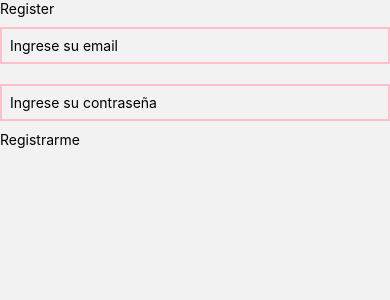
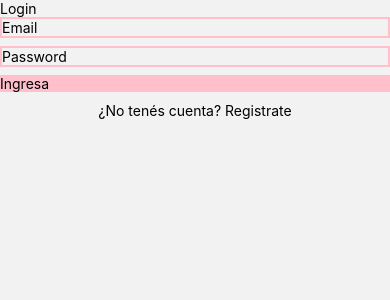
Before and after one commit to VilaMariano/ReactNative-PI, a React Native app in the folder ReactNative-PI/: screen /Login in a window 390 px wide. Shown: the top 300 px of the page. Built offline with nearby package versions, Linux system fonts and the light colour scheme.

Commit message:
esquelo de login

```diff
--- a/ReactNative-PI/package.json
+++ b/ReactNative-PI/package.json
@@ -15,6 +15,7 @@
     "@react-navigation/native-stack": "^7.3.13",
     "expo": "~53.0.9",
     "expo-status-bar": "~2.2.3",
+    "firebase": "^8.10.1",
     "react": "19.0.0",
     "react-dom": "19.0.0",
     "react-native": "0.79.2",
--- a/ReactNative-PI/src/navigation/StackNavigation.js
+++ b/ReactNative-PI/src/navigation/StackNavigation.js
@@ -5,11 +5,19 @@ import Feed from '../screens/Feed'
 import BottomTabs from './BottonTabs'
 import Profile from '../screens/Profile'
 import Register from "../screens/Register";
+import Login from "../screens/Login";
+
 const Stack = createNativeStackNavigator();
 
 function StackNavigation() {
     return(
         <Stack.Navigator>
+            <Stack.Screen
+            name = "Login"
+            component = {Login}
+            options={{
+                headerShown:false
+            }}/>
             <Stack.Screen
             name = "Register"
             component = {Register}
--- a/ReactNative-PI/src/screens/Login.js
+++ b/ReactNative-PI/src/screens/Login.js
@@ -0,0 +1,71 @@
+import { Text, View, TextInput, StyleSheet, TouchableOpacity, Alert } from 'react-native'
+import React, { Component } from 'react'
+import {auth} from "../firebase/config"
+
+export default class Login extends Component {
+    constructor(props) {
+        super(props)
+        this.state = {
+            email : '',
+            password: '',
+        }
+    }
+
+    loguearUsuario(email, password) {
+        auth.signInWithEmailAndPassword(email, password)
+        .then((user)=> this.props.navigation.navigate('Tab'))
+        .catch((err) => {
+            console.log(err);
+        });
+    }
+
+    render() {
+        return (
+            <View>
+                <Text>Login</Text>
+                <TextInput
+                    style={styles.input}
+                    keyboardType='email'
+                    value={this.state.email}
+                    onChangeText={(text) => this.setState({ email: text })}
+                    placeholder='Email'
+                />
+                <TextInput
+                    style={styles.input}
+                    keyboardType='default'
+                    value={this.state.password}
+                    onChangeText={(text) => this.setState({password: text})}
+                    placeholder='Password'
+                />
+                <TouchableOpacity
+                style={styles.btn}
+                onPress={()=> this.loguearUsuario(this.state.email, this.state.password)}
+                >
+                <Text style={styles.btnTxt}>Ingresa</Text>
+                </TouchableOpacity>
+                <TouchableOpacity onPress={() => this.props.navigation.navigate('Register')}>
+                <Text style={styles.btnRegistro}>¿No tenés cuenta? Registrate</Text>
+                </TouchableOpacity>
+            </View>
+        )
+    }
+}
+
+const styles = StyleSheet.create({
+    input:{
+        borderWidth:2,
+        borderColor:'pink',
+        marginBottom: 8
+    },
+    btn:{
+        backgroundColor: 'pink'
+    },
+    btnTxt:{
+        color:'black'
+    },
+    btnRegistro:{
+        color: 'black',
+        textAlign: 'center',
+        marginTop: 10
+    }
+})
```
Also changed, not shown: 1 other file (tests, documents, lock files or other folders).
